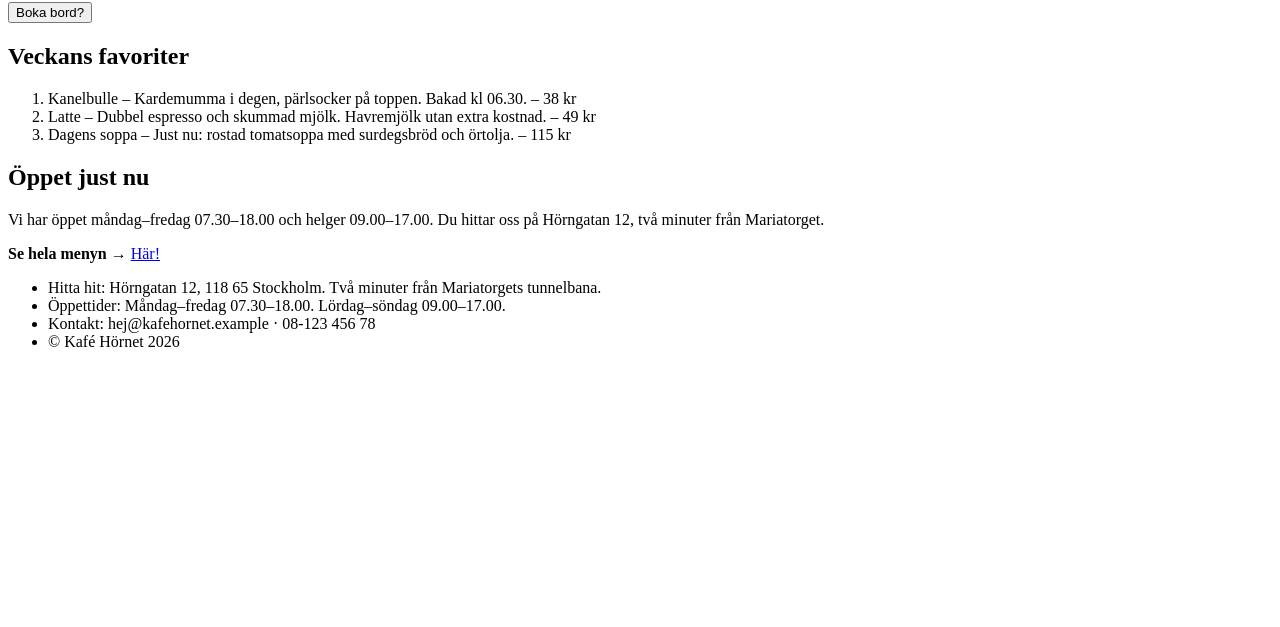
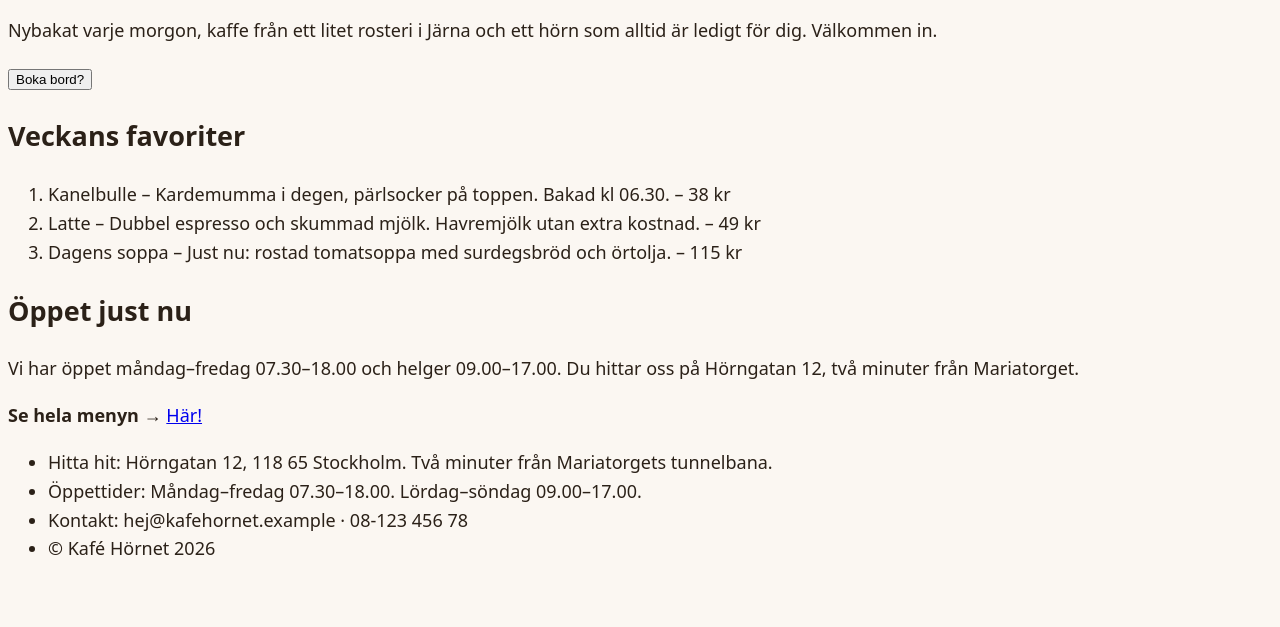
Before and after one commit to fyrkantismen/projektet, a plain HTML site: page index.html in a window 1280 px wide. Shown: the part 173-800 px from the top of the page. Drawn offline with Linux system fonts and the light colour scheme.

Commit message:
Css och bilder

```diff
--- a/index.html
+++ b/index.html
@@ -4,6 +4,7 @@
 <head>
   <meta charset="utf-8">
   <title>Kafé Hörnet</title>
+  <link rel="stylesheet" href="style.css">
 </head>
 
 <body>
--- /dev/null
+++ b/style.css
@@ -0,0 +1,15 @@
+/*
+
+
+Kommentar innanför här
+
+
+*/
+
+body {
+  background-color: #FBF7F2;
+  color: #2B2118;
+  font-family: system-ui, Helvetica, Arial, sans-serif;
+  font-size: 18px;
+  line-height: 1.6;
+}
```
Also changed, not shown: cinnamon-bun.svg (added), hero.svg (added), latte.svg (added), soup.svg (added).
